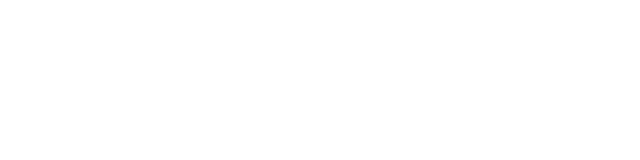
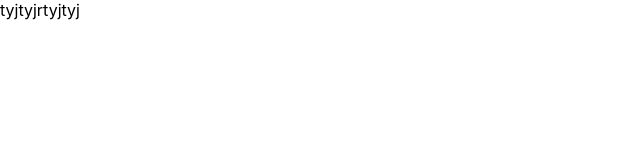
Before and after one commit to Mykhailo525/reactmodule, a React (Create React App) app: page / in a window 1280 px wide. Shown: the top 160 px of the page, without its empty margins (0-640 px from the left). Built offline with nearby package versions, Linux system fonts and the light colour scheme.

Commit message:
First commit

```diff
--- a/src/App.js
+++ b/src/App.js
@@ -4,7 +4,7 @@
 function App() {
   return (
     <div>
-
+tyjtyjrtyjtyj
     </div>
   );
 }
```
